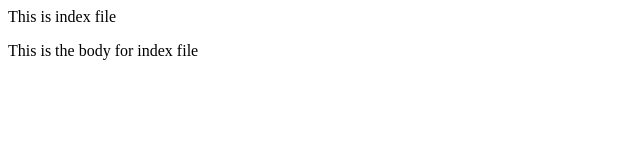
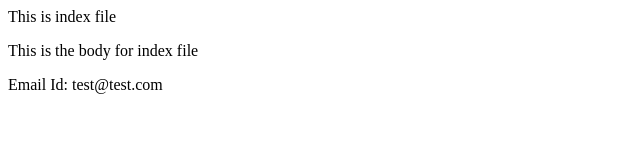
Before and after one commit to pratikkotadia/pk-git-test-repo, a plain HTML site: page index.html in a window 1280 px wide. Shown: the whole page, without its empty margins (0-640 px from the left). Drawn offline with Linux system fonts and the light colour scheme.

Commit message:
Add Email Address in Index file

```diff
--- a/index.html
+++ b/index.html
@@ -1,4 +1,6 @@
 <head> This is index file </head>
 <body>
       <p> This is the body for index file </p>
+
 <body>
+Email Id: test@test.com
```
